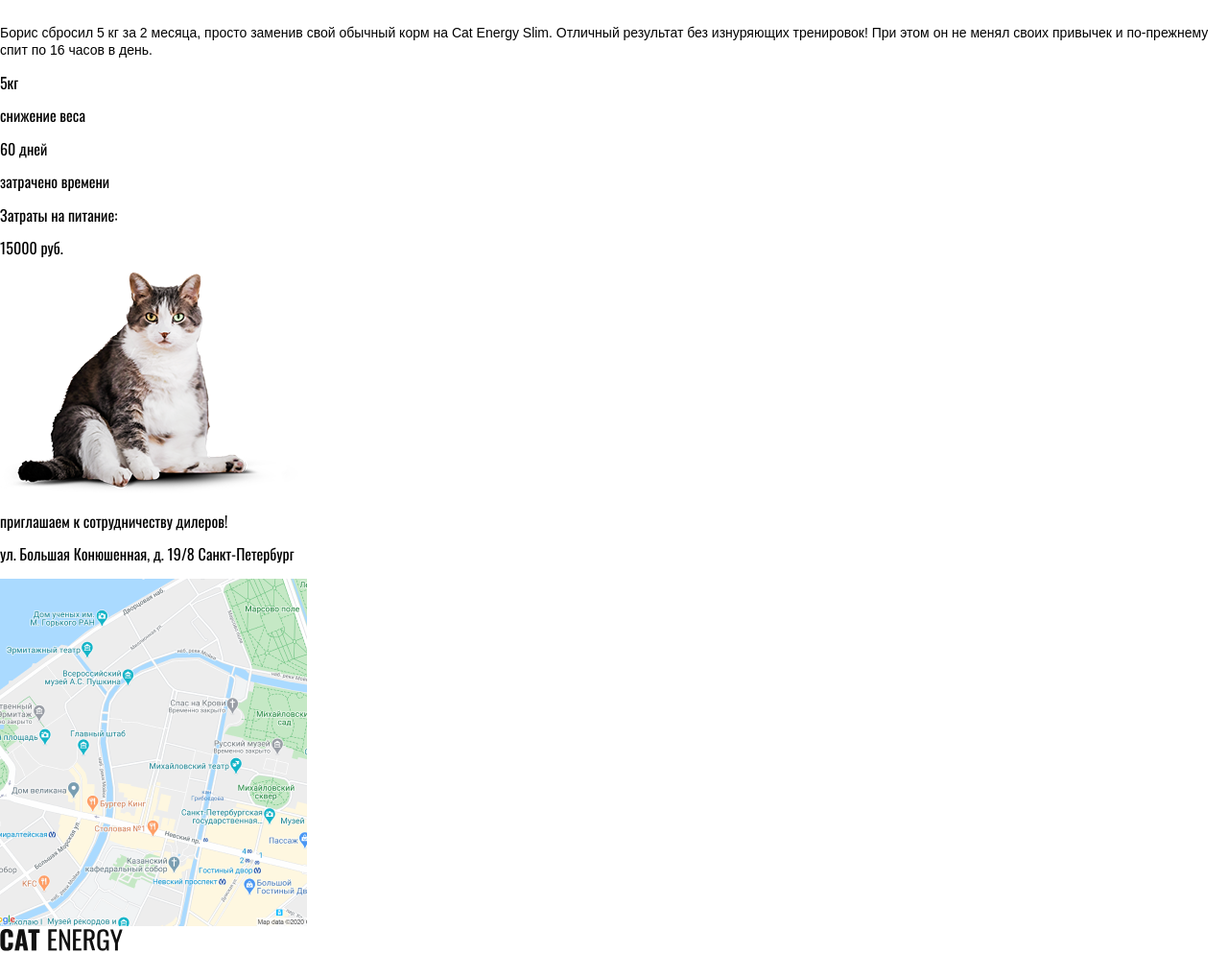
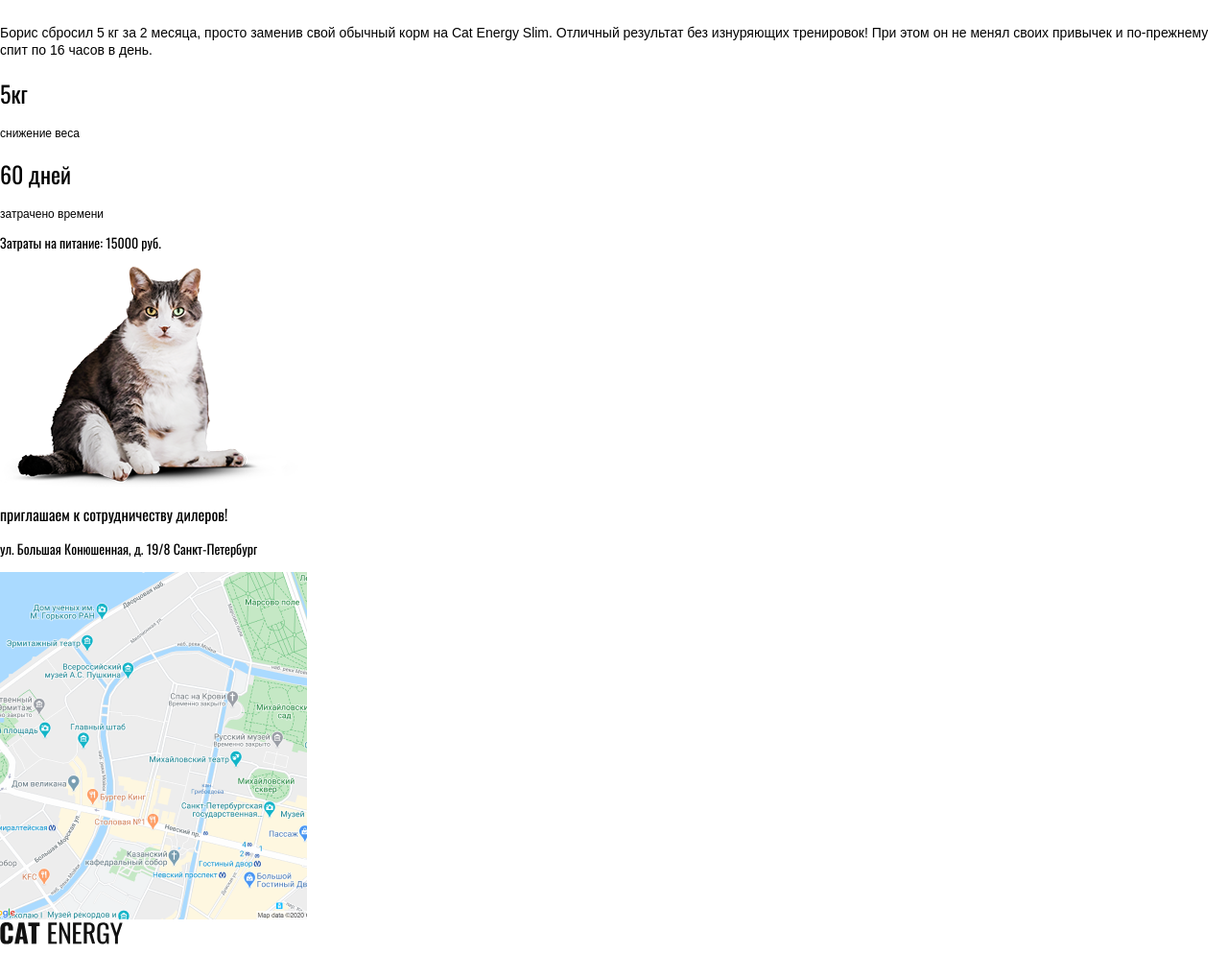
Before and after one commit to Damian-netrunner/919837-cat-energy-23, a website: page source/index.html in a window 1280 px wide. Shown: the part 1004-1998 px from the top of the page at 96% size. Drawn offline with nearby package versions, Linux system fonts and the light colour scheme; files that its build step writes are made by us from their sources.

Commit message:
Завершение главной страницы

```diff
--- a/source/index.html
+++ b/source/index.html
@@ -101,19 +101,18 @@
           </div>
         </div>
 
-        <div>
-          <p>Затраты на питание: </p>
-          <p>15000 руб.</p>
+        <div class="estimate">
+          <p class="estimate__info">Затраты на питание: 15000 руб.</p>
         </div>
         <img src="img/catbefore.png" alt="толстый кот" width="311" height="232">
       </div>
     </section>
 
-    <section class="content__map">
+    <section class="adress">
       <div class="container">
         <div class="adress">
-          <p>приглашаем к сотрудничеству дилеров!</p>
-          <p>ул. Большая Конюшенная, д. 19/8 Санкт-Петербург</p>
+          <p adress="adress__advertisment">приглашаем к сотрудничеству дилеров!</p>
+          <p class="adress__info">ул. Большая Конюшенная, д. 19/8 Санкт-Петербург</p>
         </div>
 
         <img src="img/map.png" width="320" height="362" alt="Карта">
--- /dev/null
+++ b/source/sass/blocks/adress.scss
@@ -0,0 +1,11 @@
+.adress {
+    .adress__advertisment{
+        font-size: 16px;
+        line-height: 20px;
+        text-transform: uppercase;
+    }
+    .adress__info{
+        font-size: 14px;
+        line-height: 20px;
+    }
+}
--- a/source/sass/blocks/footer.scss
+++ b/source/sass/blocks/footer.scss
@@ -0,0 +1,12 @@
+.footer__social {
+    .footer__social-list{
+        list-style: none;
+    }
+    }
+
+    .footer__academy{
+     .footer__academy-logo{
+         font-size: 16px;
+         line-height: 18px;
+     }
+    }
--- a/source/sass/blocks/story.scss
+++ b/source/sass/blocks/story.scss
@@ -10,3 +10,24 @@
     line-height: 18px;
   }
 }
+
+
+.result {
+  .result__info{
+    font-size: 24px;
+    line-height: 24px;
+  }
+  .result__parameter{
+    font-family: Arial, Helvetica, sans-serif;
+    font-size: 12px;
+    line-height: 12px;
+  }
+}
+
+.estimate {
+  .estimate__info{
+    font-size: 14px;
+    line-height: 20px;
+    font-family: Oswald;
+  }
+}
--- a/source/sass/style.scss
+++ b/source/sass/style.scss
@@ -11,4 +11,5 @@
 @import "blocks/programms.scss";
 @import "blocks/features.scss";
 @import "blocks/story.scss";
+@import "blocks/adress.scss";
 @import "blocks/container.scss";
```
